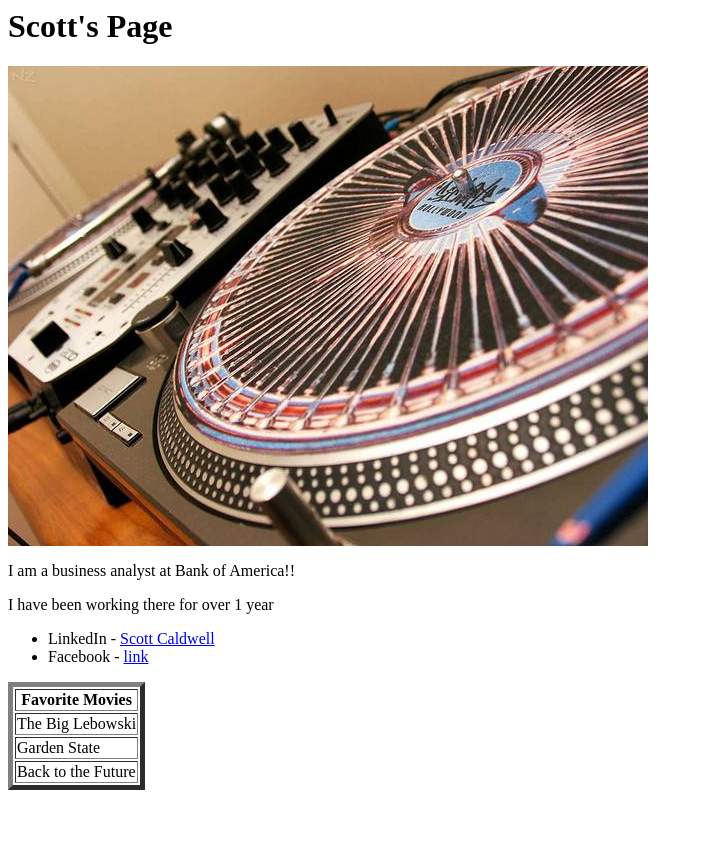
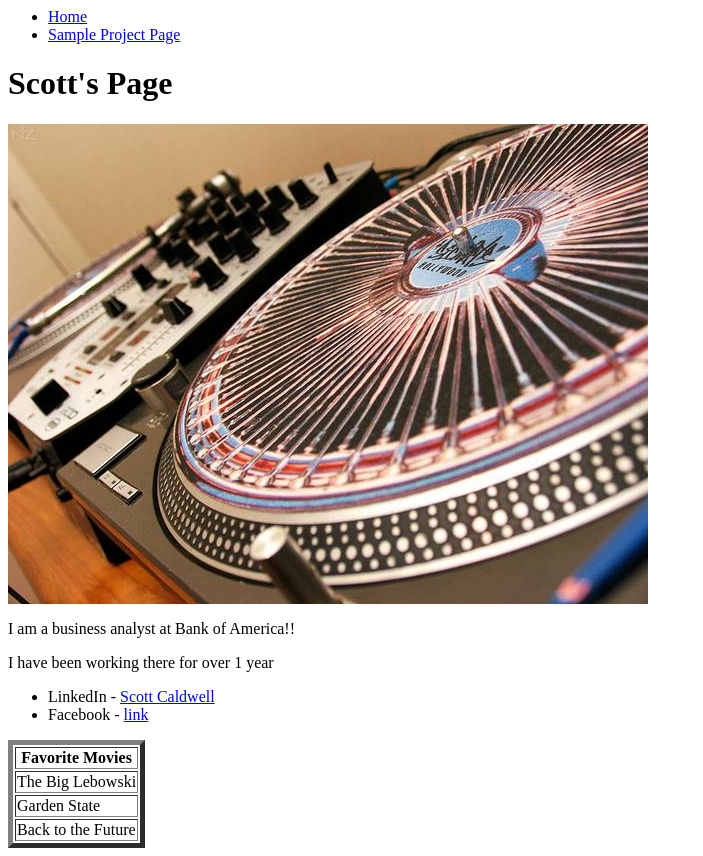
Before and after one commit to scaldwell1126/scaldwell1126.github.io, a plain HTML site: page index.html in a window 1280 px wide. Shown: the whole page, without its empty margins (0-703 px from the left). Before the commit the page ends 800 px from the top, so only its background shows below. Drawn offline with Linux system fonts and the light colour scheme.

Commit message:
Update index.html

```diff
--- a/index.html
+++ b/index.html
@@ -4,6 +4,20 @@
      </head>
 
      <body>
+            <nav>
+                    <ul>
+                        <li>
+                        <a href = "index.html">
+                        Home
+                        </a>
+                        </li>
+                        <li>
+                         <a href = "pages.html">
+                        Sample Project Page
+                        </a>
+                        </li>
+                    </ul>
+                </nav>
          <h1>Scott's Page</h1>
         <img src="turntable.jpg" atl= "Turntable"
         title="Turntable!!" />
```
